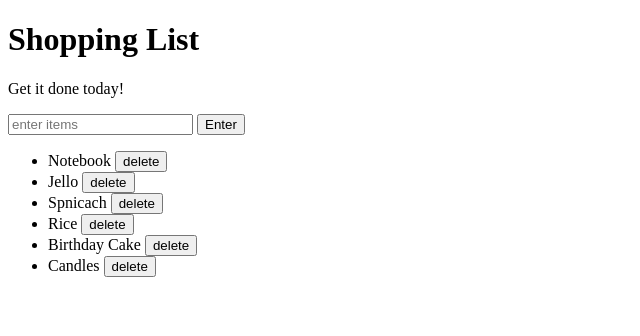
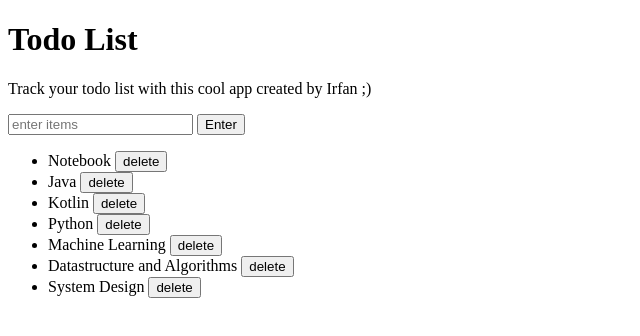
Before and after one commit to exitir/shopping-list, a plain HTML site: page index.html in a window 1280 px wide. Shown: the whole page, without its empty margins (0-640 px from the left). Drawn offline with Linux system fonts and the light colour scheme.

Commit message:
updating to todo app

```diff
--- a/index.html
+++ b/index.html
@@ -3,22 +3,23 @@
   <head>
     <meta charset="UTF-8" />
     <meta name="viewport" content="width=device-width, initial-scale=1.0" />
-    <title>Track Your Shopping</title>
+    <title>Irfan todo tracking app</title>
     <link rel="stylesheet" href="style.css" />
   </head>
   <body>
-    <h1>Shopping List</h1>
-    <p id="first">Get it done today!</p>
+    <h1>Todo List</h1>
+    <p id="first">Track your todo list with this cool app created by Irfan ;)</p>
     <input id="userinput" type="text" placeholder="enter items" />
     <button id="enter">Enter</button>
 
     <ul id="mylist">
       <li random-attribute="jibrish">Notebook <button>delete</button></li>
-      <li>Jello <button>delete</button></li>
-      <li>Spnicach <button>delete</button></li>
-      <li>Rice <button>delete</button></li>
-      <li>Birthday Cake <button>delete</button></li>
-      <li>Candles <button>delete</button></li>
+      <li>Java <button>delete</button></li>
+      <li>Kotlin <button>delete</button></li>
+      <li>Python <button>delete</button></li>
+      <li>Machine Learning <button>delete</button></li>
+      <li>Datastructure and Algorithms <button>delete</button></li>
+      <li>System Design <button>delete</button></li>
     </ul>
     <script type="text/javascript" src="script.js"></script>
   </body>
```
